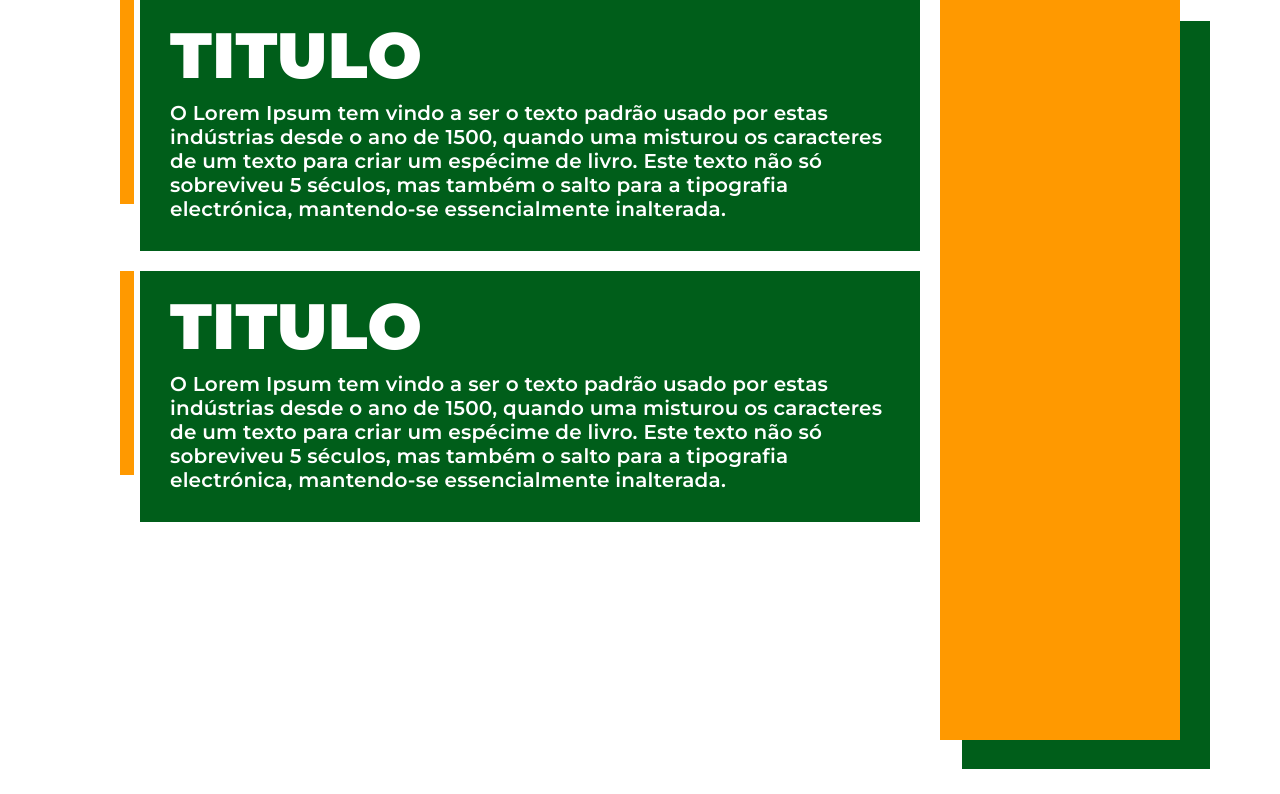
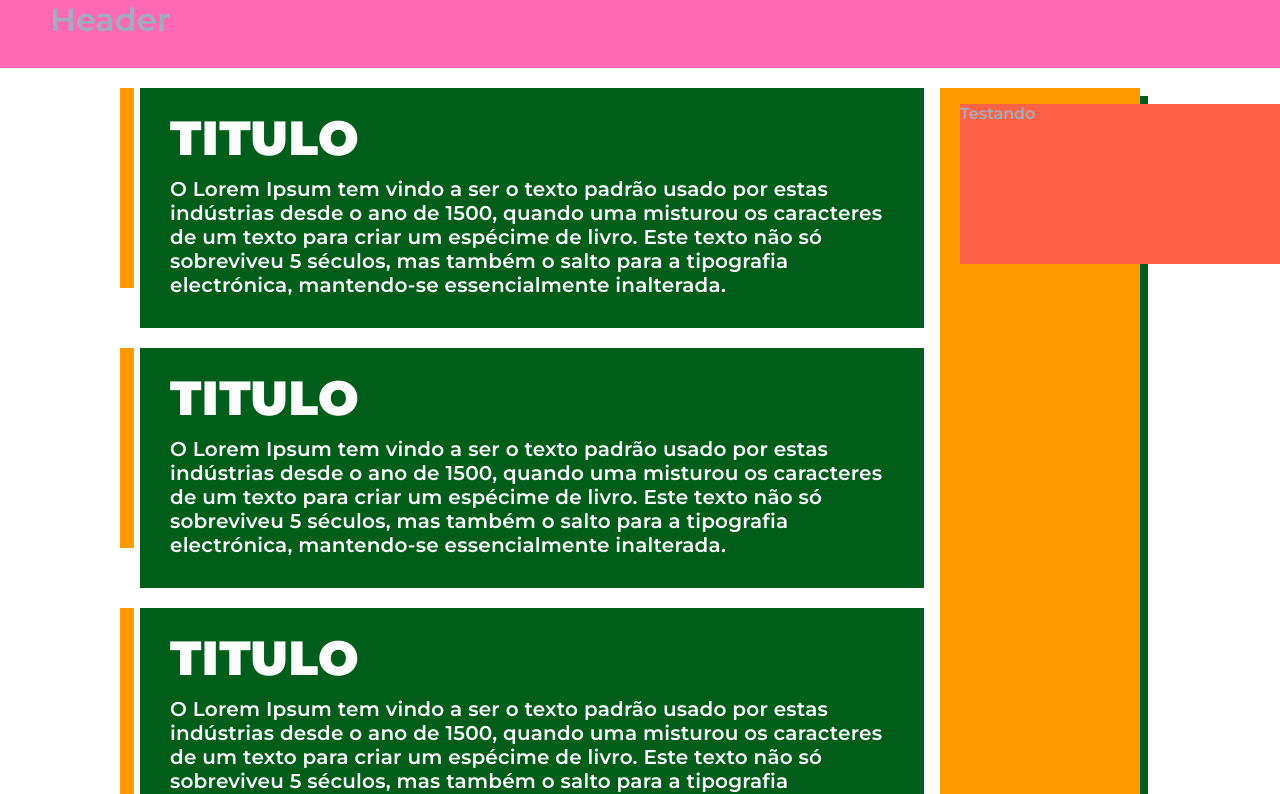
Before and after one commit to thiagofreitas-002/social-project, a React (Vite) app: page /notices in a window 1280 px wide. Shown: the top 794 px of the page. Built offline with nearby package versions, Linux system fonts and the light colour scheme.

Commit message:
Fixed bugs and additions

```diff
--- a/package.json
+++ b/package.json
@@ -14,10 +14,8 @@
     "@emotion/react": "^11.10.5",
     "@emotion/styled": "^11.10.5",
     "axios": "^1.2.0",
-    "bootstrap": "^5.2.3",
     "phosphor-react": "^1.4.1",
     "react": "^18.2.0",
-    "react-bootstrap": "^2.6.0",
     "react-dom": "^18.2.0",
     "react-router-dom": "^6.4.4",
     "scrollreveal": "^4.0.9",
--- a/src/components/BoxText/index.jsx
+++ /dev/null
@@ -1,15 +0,0 @@
-import * as C from './styles'
-
-export const BoxText = () => {
-  return (
-    <C.Container>
-      <C.Box>
-        <C.TitleBox>TITULO</C.TitleBox>
-        <C.TextBox>
-          O Lorem Ipsum tem vindo a ser o texto padrão usado por estas indústrias desde o ano de 1500, quando uma misturou os caracteres de um texto para criar um espécime de
-          livro. Este texto não só sobreviveu 5 séculos, mas também o salto para a tipografia electrónica, mantendo-se essencialmente inalterada.
-        </C.TextBox>
-      </C.Box>
-    </C.Container>
-  )
-}
--- a/src/components/Footer/styles.js
+++ b/src/components/Footer/styles.js
@@ -1,3 +1,7 @@
 import styled from '@emotion/styled'
 
-export const Container = styled.footer``
+export const Container = styled.footer`
+  height: 10rem;
+  padding: 0 3.125rem;
+  background: hotpink;
+`
--- a/src/components/Header/styles.js
+++ b/src/components/Header/styles.js
@@ -2,4 +2,13 @@ import styled from '@emotion/styled'
 
 export const Container = styled.header`
   position: fixed;
+  height: 4.25rem;
+  padding: 0 3.125rem;
+
+  top: 0;
+  left: 0;
+  right: 0;
+  z-index: 100;
+
+  background: hotpink;
 `
--- a/src/layout/defaultLayout/styles.js
+++ b/src/layout/defaultLayout/styles.js
@@ -1,6 +1,5 @@
 import styled from '@emotion/styled'
 
-export const LayoutContainer = styled.main`
-  grid-area: main;
+export const LayoutContainer = styled.div`
   min-height: 100vh;
 `
--- /dev/null
+++ b/src/pages/Notices/components/BoxText/index.jsx
@@ -0,0 +1,10 @@
+import * as C from './styles'
+
+export const BoxText = () => {
+  return (
+    <C.Container>
+      <C.TitleBox>TITULO</C.TitleBox>
+      <C.TextBox>O Lorem Ipsum tem vindo a ser o texto padrão usado por estas indústrias desde o ano de 1500, quando uma misturou os caracteres de um texto para criar um espécime de livro. Este texto não só sobreviveu 5 séculos, mas também o salto para a tipografia electrónica, mantendo-se essencialmente inalterada.</C.TextBox>
+    </C.Container>
+  )
+}
--- a/src/components/BoxText/styles.js
+++ b/src/pages/Notices/components/BoxText/styles.js
@@ -1,25 +1,25 @@
 import styled from '@emotion/styled'
 
-export const Container = styled.div`
+export const Container = styled.section`
   position: relative;
+  display: flex;
+  align-items: flex-start;
+  flex-direction: column;
+  justify-content: center;
+  gap: 1.25rem;
+  padding: 1.25rem 1.875rem;
+  background: #005e1a;
+  min-height: 15rem;
 
   &::before {
     content: '';
     position: absolute;
-    left: -20px;
-    height: 204px;
-    width: 14px;
+    top: 0;
+    left: -1.25rem;
+    height: 12.5rem;
+    width: 0.875rem;
     background-color: #ff9900;
   }
-`
-
-export const Box = styled.section`
-  display: flex;
-  flex-direction: column;
-  justify-content: center;
-  gap: 20px;
-  padding: 30px;
-  background: #005e1a;
 `
 
 export const TitleBox = styled.h1`
@@ -28,15 +28,13 @@ export const TitleBox = styled.h1`
   font-family: 'Montserrat';
   font-style: normal;
   font-weight: 700;
-  font-size: 64px;
+  font-size: 3rem;
   line-height: 80.4%;
   letter-spacing: 0.01em;
 `
 
 export const TextBox = styled.p`
   color: #fff;
-
-  font-style: normal;
-  font-size: 20px;
+  font-size: 1.25rem;
   letter-spacing: 0.01em;
 `
--- a/src/pages/Notices/index.jsx
+++ b/src/pages/Notices/index.jsx
@@ -1,16 +1,32 @@
-import { BoxText } from '../../components/BoxText'
+import { BoxText } from './components/BoxText'
 import { Header } from '../../components/Header'
+import { Footer } from '../../components/Footer'
 import * as C from './styles'
 
 export const Notices = () => {
   return (
-    <C.Container>
+    <>
       <Header />
-      <C.BoxContainer>
-        <BoxText />
-        <BoxText />
-      </C.BoxContainer>
-      <C.Menu />
-    </C.Container>
+      <C.Container>
+        <C.BoxContainer>
+          <BoxText />
+          <BoxText />
+          <BoxText />
+          <BoxText />
+          <BoxText />
+          <BoxText />
+          <BoxText />
+          <BoxText />
+          <BoxText />
+          <BoxText />
+          <BoxText />
+        </C.BoxContainer>
+
+        <C.Menu>
+          <C.MenuContent>Testando</C.MenuContent>
+        </C.Menu>
+      </C.Container>
+      <Footer />
+    </>
   )
 }
--- a/src/pages/Notices/styles.js
+++ b/src/pages/Notices/styles.js
@@ -1,31 +1,49 @@
 import styled from '@emotion/styled'
 
 export const Menu = styled.aside`
-  height: 740px;
-  width: 240px;
-  /* position: fixed;
-  top: 100px;
-  right: 84px; */
+  position: relative;
+  min-height: 40rem;
   background-color: #ff9900;
-  box-shadow: 26px 25px 0px 4px #005e1a;
+  box-shadow: 0.5rem 0.5rem 0 #005e1a;
+  padding: 1rem 1.25rem;
+
+  @media (max-width: 768px) {
+    min-height: 20rem;
+    padding: 1rem;
+  }
 `
 
-export const Container = styled.div`
+export const MenuContent = styled.div`
+  position: fixed;
+  width: 100%;
+  min-height: 10rem;
+  background: tomato;
+`
+
+export const Container = styled.main`
   display: grid;
-  grid-template-columns: 1fr 200px;
-  gap: 20px;
-  max-width: 1100px;
+  grid-template-columns: 1fr 12.5rem;
+  gap: 1rem;
+  max-width: 68.75rem;
   margin: 0 auto;
-  padding: 0 50px;
+  padding: 0 3.125rem;
   min-height: 100vh;
+  margin-bottom: 1.15rem;
+  padding-top: 5.5rem;
 
   @media (max-width: 768px) {
-    padding: 0 30px;
+    display: flex;
+    flex-direction: column-reverse;
+    padding: 0 1.875rem;
+  }
+
+  @media (max-width: 420px) {
+    padding: 0 1.25rem;
   }
 `
 
 export const BoxContainer = styled.div`
   display: flex;
   flex-direction: column;
-  gap: 20px;
+  gap: 1.25rem;
 `
--- a/src/styles/global.js
+++ b/src/styles/global.js
@@ -12,19 +12,19 @@ injectGlobal`
 
   //? font:size: 16px; (Desktop)
   html {
-    @media (max-width: 1440px) {
+    @media (max-width: 1024px) {
       font-size: 93.75%; //! 15px
     }
 
-    @media (max-width: 1024px) {
+    @media (max-width: 768px) {
       font-size: 87.5%; //! 14px
     }
 
-    @media (max-width: 768px) {
+    @media (max-width: 425px) {
       font-size: 81.25%; //! 13px
     }
 
-    @media (max-width: 425px) {
+    @media (max-width: 300px) {
       font-size: 75%; //! 12px
     }
   }
@@ -53,12 +53,4 @@ injectGlobal`
     opacity: 0.6;
     cursor: not-allowed;
   }
-
-  #root {
-    display: grid;
-    grid-template-areas:
-    "header"
-    "main"
-    "footer";
-  }
 `
```
Also changed, not shown: 1 other file (tests, documents, lock files or other folders).
